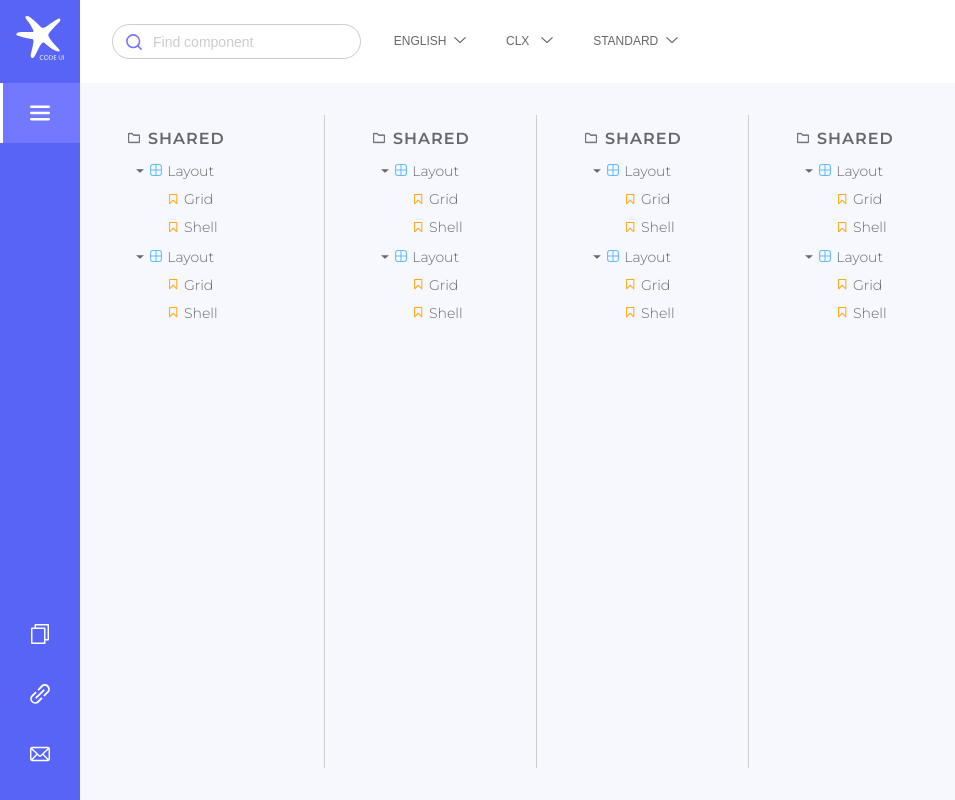
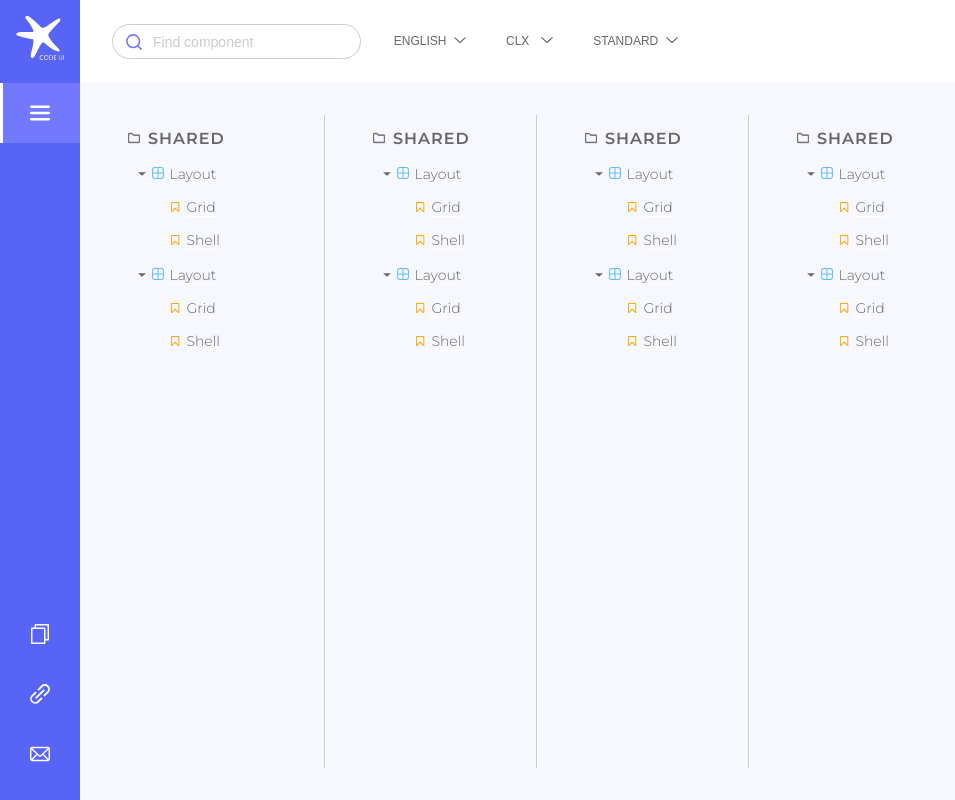
Before and after one commit to alexcarbajo/designsystemdashboard, a Gatsby site in the folder workshop/: page / in a window 1280 px wide. Shown: the top 800 px of the page, without its empty margins (0-955 px from the left). Built offline with nearby package versions, Linux system fonts and the light colour scheme; Gatsby itself is replaced by a stand-in of ours.

Commit message:
Mandanga fina

```diff
--- a/workshop/src/styles/3_objects/_objects.group.scss
+++ b/workshop/src/styles/3_objects/_objects.group.scss
@@ -121,9 +121,16 @@
 }
 
 .c-Component__headline, .c-Component__item {
-  &:hover {
+  padding: 0.15rem;
+
+  .c-Component__title {
+    border-bottom: 1px solid $color-white;
+    transition: 0.25s ease all;
+  }
+
+  &:hover, &.isActive {
     .c-Component__title {
-      text-decoration: underline;
+      border-bottom-color: rgba($color-brand-primary-highlight, 0.5);
     }
   }
 }
```
